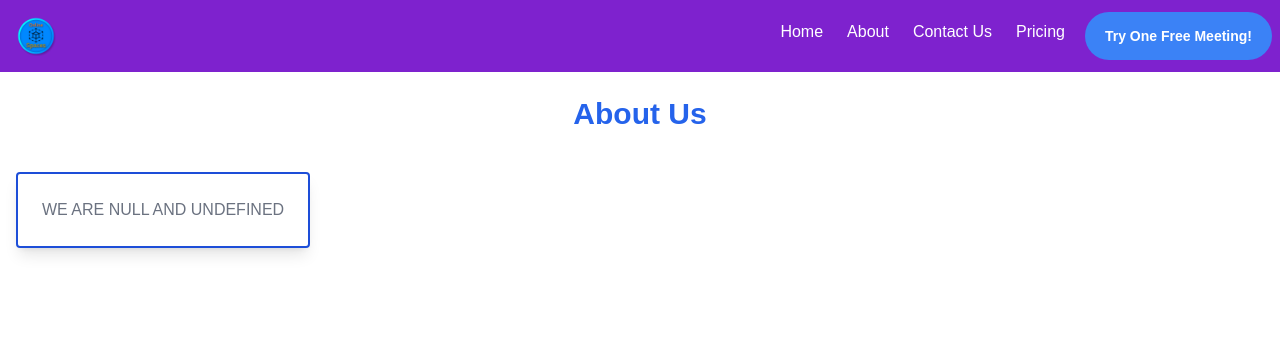
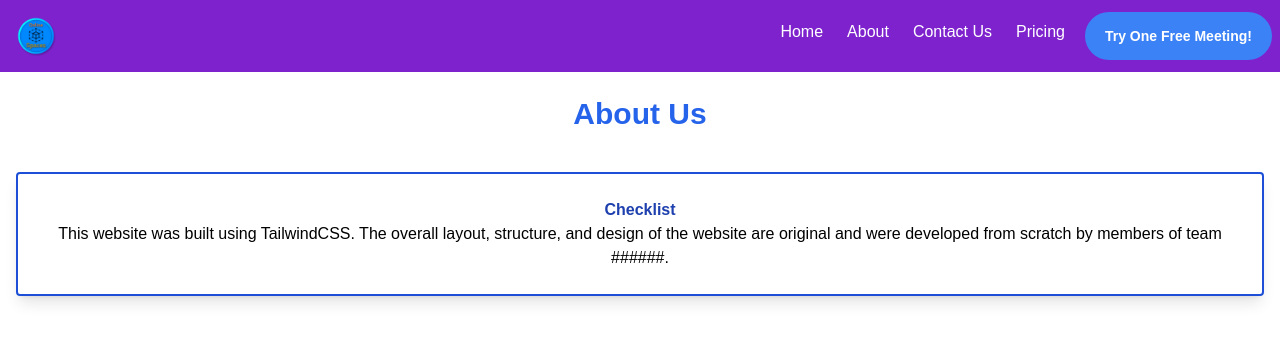
Before and after one commit to JeremiahISDev/Online-spaces-next2, a Next.js app: page /About in a window 1280 px wide. Shown: the top 342 px of the page. Built offline with nearby package versions, Linux system fonts and the light colour scheme.

Commit message:
add a couple of about stuff
Signed-off-by: JeremiahISamuelMMS <79987177+JeremiahISamuelMMS@users.noreply.github.com>

```diff
--- a/pages/About.jsx
+++ b/pages/About.jsx
@@ -1,13 +1,16 @@
 import React from "react";
-import { default as Image } from "next/image"
 function About() {
   return (
     <div className="about">
 
             <h1 className="text-center font-bold text-blue-600 text-3xl p-6">About Us</h1>
             <div className="w-fit border-2 m-4 p-6 border-blue-700 rounded overflow-hidden shadow-lg">
-            <p className="text-center text-gray-500">
-            WE ARE NULL AND UNDEFINED             </p>
+        <p className="text-center text-blue-800 font-extrabold">
+          <div><a href="./assets/Checklist.pdf" download="Project_Checklist_Final.pdf">Checklist</a></div>
+          <div className="text-black font-normal">This website was built
+using TailwindCSS. The overall layout, structure, and design of the website are
+original and were developed from scratch by members of team ######.</div>
+            </p>
             </div>
           </div>
 );
```
Also changed, not shown: 1 other file (tests, documents, lock files or other folders).
